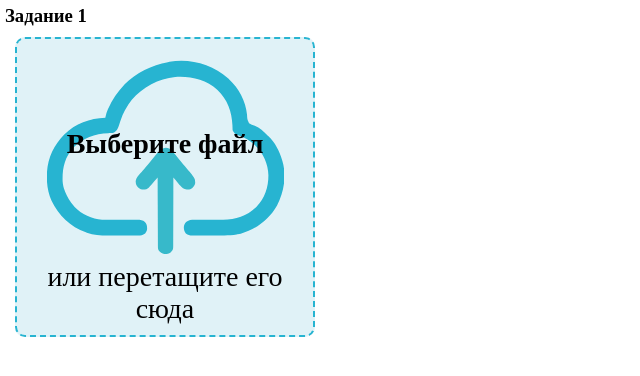
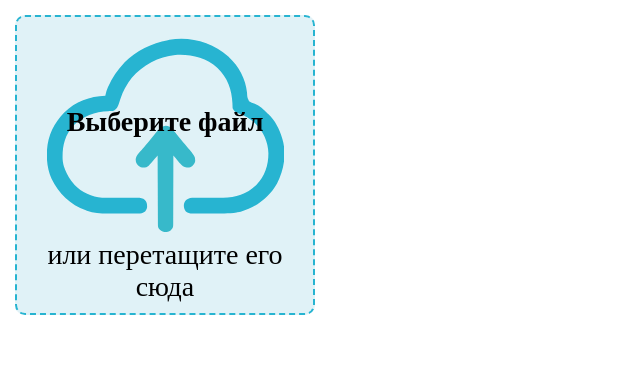
Before and after one commit to gfredex/HW31add, a plain HTML site: page index.html in a window 1280 px wide. Shown: the whole page, without its empty margins (0-640 px from the left). Drawn offline with Linux system fonts and the light colour scheme.

Commit message:
refactor: del file *.docx

```diff
--- a/index.html
+++ b/index.html
@@ -10,7 +10,6 @@
 
 <body>
     <div class="first-task">
-        <h3>Задание 1</h3>
         <form id="upload-container" action="#">
             <div>
                 <label for="file-input">Выберите файл
```
Also changed, not shown: 1 other file.
